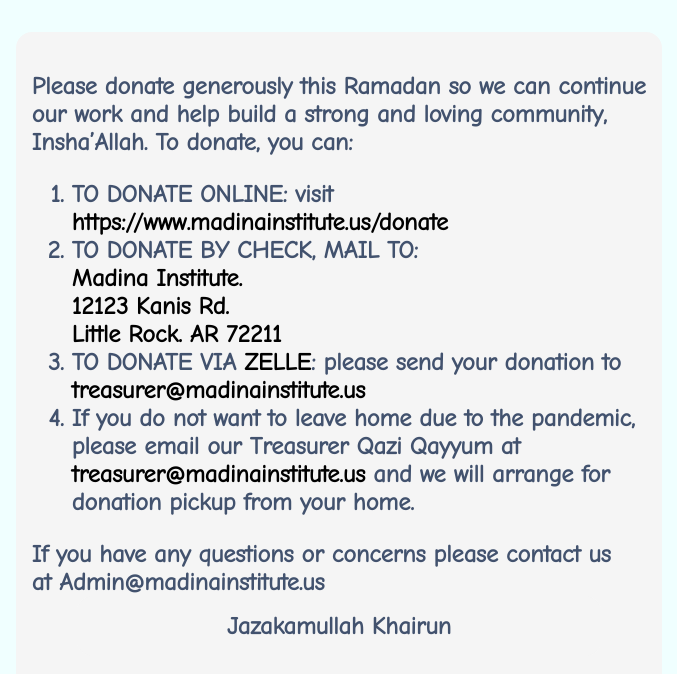
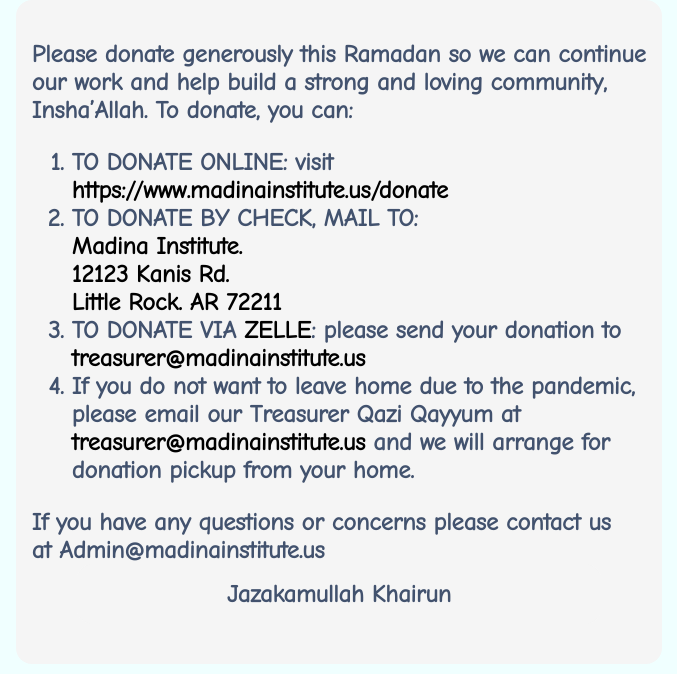
Before and after one commit to MadinaEducation/Ramadan2020, a plain HTML site: page madinaDonate.html in a window 1280 px wide. Shown: the whole page, without its empty margins (301-978 px from the left). Drawn offline with Linux system fonts and the light colour scheme.

Commit message:
probably changed nothing

```diff
--- a/madinaDonate.html
+++ b/madinaDonate.html
@@ -12,7 +12,7 @@
             color: rgb(66, 82, 110);
             font-family: 'Comic Neue';
             width: 60%;
-            margin: 2rem auto 0;
+            margin: 0 auto 0;
         }
 
         img {
```
Also changed, not shown: salam.html (+1 -0 lines).
